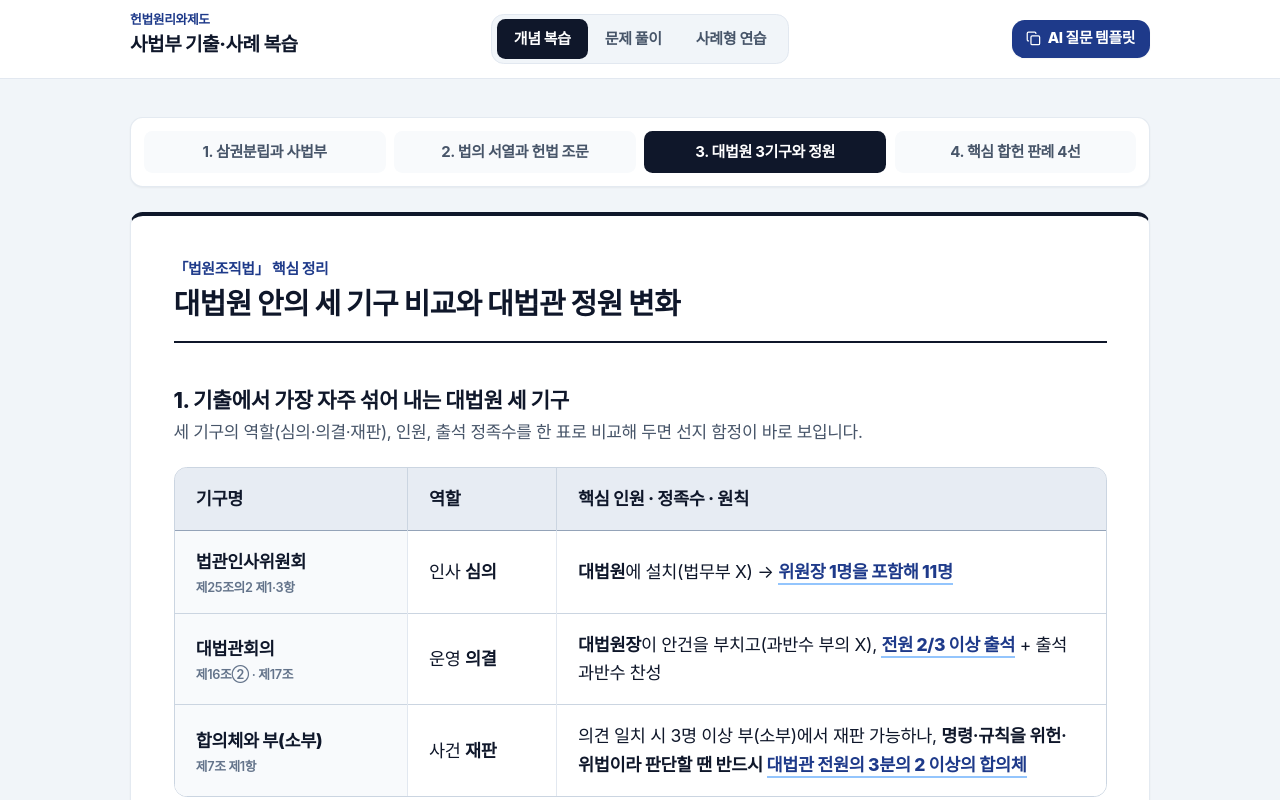
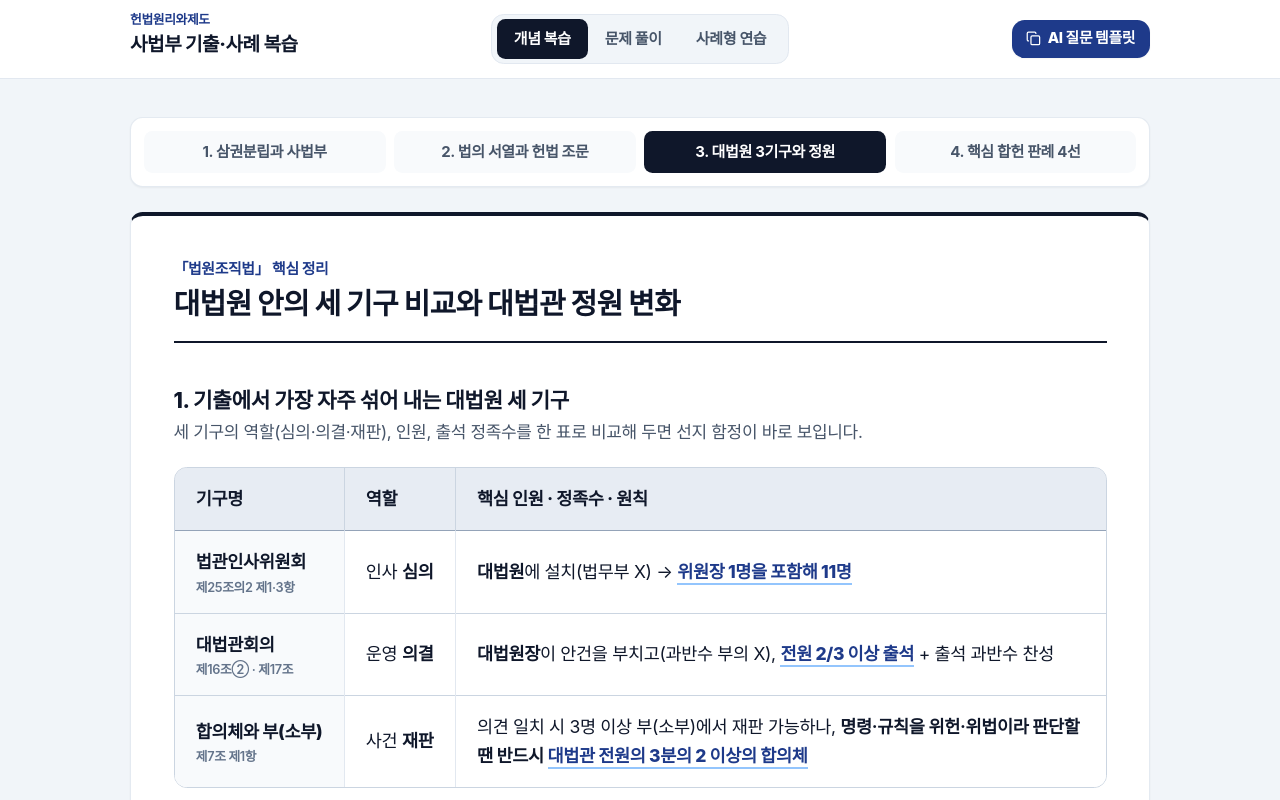
Before and after one commit to codeup38/kmu-court-review, a React (Vite) app: page / in a window 1280 px wide. Both pictures are taken after a click on the button "3. 대법원 3기구와 정원". Shown: the top 800 px of the page. Built offline with nearby package versions, Linux system fonts and the light colour scheme; a web font is replaced by a local one.

Commit message:
fix: 개념 복습 요약표 판례 결론 및 기구 열 한 줄 고정(줄바꿈 방지)

```diff
--- a/src/components/SchemaView.tsx
+++ b/src/components/SchemaView.tsx
@@ -457,8 +457,10 @@ export const SchemaView: React.FC<SchemaViewProps> = ({
               <table className="w-full text-left border-collapse text-[16.5px] sm:text-[17.5px] leading-relaxed">
                 <thead>
                   <tr className="bg-slate-200/80 border-b border-slate-400 text-[#0f172a]">
-                    <th className="py-4 px-5 font-extrabold w-1/4">기구명</th>
-                    <th className="py-4 px-5 font-extrabold w-[16%] border-l border-slate-300">
+                    <th className="py-4 px-5 font-extrabold whitespace-nowrap">
+                      기구명
+                    </th>
+                    <th className="py-4 px-5 font-extrabold whitespace-nowrap border-l border-slate-300">
                       역할
                     </th>
                     <th className="py-4 px-5 font-extrabold border-l border-slate-300">
@@ -468,13 +470,13 @@ export const SchemaView: React.FC<SchemaViewProps> = ({
                 </thead>
                 <tbody className="divide-y divide-slate-300 bg-white">
                   <tr>
-                    <td className="py-4 px-5 font-extrabold bg-[#f8fafc]">
+                    <td className="py-4 px-5 font-extrabold bg-[#f8fafc] whitespace-nowrap">
                       법관인사위원회
                       <span className="block text-xs font-semibold text-slate-500 mt-0.5">
                         제25조의2 제1·3항
                       </span>
                     </td>
-                    <td className="py-4 px-5 border-l border-slate-200">
+                    <td className="py-4 px-5 border-l border-slate-200 whitespace-nowrap">
                       인사 <strong>심의</strong>
                     </td>
                     <td className="py-4 px-5 border-l border-slate-200">
@@ -486,13 +488,13 @@ export const SchemaView: React.FC<SchemaViewProps> = ({
                   </tr>
 
                   <tr>
-                    <td className="py-4 px-5 font-extrabold bg-[#f8fafc]">
+                    <td className="py-4 px-5 font-extrabold bg-[#f8fafc] whitespace-nowrap">
                       대법관회의
                       <span className="block text-xs font-semibold text-slate-500 mt-0.5">
                         제16조② · 제17조
                       </span>
                     </td>
-                    <td className="py-4 px-5 border-l border-slate-200">
+                    <td className="py-4 px-5 border-l border-slate-200 whitespace-nowrap">
                       운영 <strong>의결</strong>
                     </td>
                     <td className="py-4 px-5 border-l border-slate-200">
@@ -505,13 +507,13 @@ export const SchemaView: React.FC<SchemaViewProps> = ({
                   </tr>
 
                   <tr>
-                    <td className="py-4 px-5 font-extrabold bg-[#f8fafc]">
+                    <td className="py-4 px-5 font-extrabold bg-[#f8fafc] whitespace-nowrap">
                       합의체와 부(소부)
                       <span className="block text-xs font-semibold text-slate-500 mt-0.5">
                         제7조 제1항
                       </span>
                     </td>
-                    <td className="py-4 px-5 border-l border-slate-200">
+                    <td className="py-4 px-5 border-l border-slate-200 whitespace-nowrap">
                       사건 <strong>재판</strong>
                     </td>
                     <td className="py-4 px-5 border-l border-slate-200">
@@ -638,59 +640,59 @@ export const SchemaView: React.FC<SchemaViewProps> = ({
               <table className="w-full text-left border-collapse text-[16px] sm:text-[17px] leading-relaxed">
                 <thead>
                   <tr className="bg-slate-200/80 border-b border-slate-400 text-[#0f172a]">
-                    <th className="py-3.5 px-4 font-extrabold w-[27%]">
+                    <th className="py-3.5 px-4 font-extrabold whitespace-nowrap">
                       다퉈진 사건
                     </th>
                     <th className="py-3.5 px-4 font-extrabold border-l border-slate-300">
                       헌법재판소가 합헌으로 본 핵심 이유
                     </th>
-                    <th className="py-3.5 px-4 font-extrabold w-[18%] border-l border-slate-300">
+                    <th className="py-3.5 px-4 font-extrabold whitespace-nowrap border-l border-slate-300">
                       실제 결론
                     </th>
                   </tr>
                 </thead>
                 <tbody className="divide-y divide-slate-300 bg-white">
                   <tr>
-                    <td className="py-3.5 px-4 font-extrabold bg-[#f8fafc]">
+                    <td className="py-3.5 px-4 font-extrabold bg-[#f8fafc] whitespace-nowrap">
                       ① 대법원규칙 위임 기준
                     </td>
                     <td className="py-3.5 px-4 border-l border-slate-200">
                       소송절차·실무는 법원이 가장 잘 알므로 <strong>포괄위임금지는 지키되 구체성 요구는 완화됨</strong>
                     </td>
-                    <td className="py-3.5 px-4 border-l border-slate-200">
+                    <td className="py-3.5 px-4 border-l border-slate-200 whitespace-nowrap tabular-nums">
                       <span className="key-underline">합헌</span> (2013헌바370)
                     </td>
                   </tr>
                   <tr>
-                    <td className="py-3.5 px-4 font-extrabold bg-[#f8fafc]">
+                    <td className="py-3.5 px-4 font-extrabold bg-[#f8fafc] whitespace-nowrap">
                       ② 법정형 하한 상향과 양형
                     </td>
                     <td className="py-3.5 px-4 border-l border-slate-200">
                       최소 형량을 높여 집행유예를 줄 수 없게 해도 <strong>법 테두리 내 양형이므로 입법재량</strong>
                     </td>
-                    <td className="py-3.5 px-4 border-l border-slate-200">
+                    <td className="py-3.5 px-4 border-l border-slate-200 whitespace-nowrap tabular-nums">
                       <span className="key-underline">합헌</span> (99헌바43 등)
                     </td>
                   </tr>
                   <tr>
-                    <td className="py-3.5 px-4 font-extrabold bg-[#f8fafc]">
+                    <td className="py-3.5 px-4 font-extrabold bg-[#f8fafc] whitespace-nowrap">
                       ③ 판사 근무평정 · 연임 탈락
                     </td>
                     <td className="py-3.5 px-4 border-l border-slate-200">
                       평가 항목을 대강 예상할 수 있고, <strong>‘현저히 불량’도 뜻이 통하며 10년 누적 평가·소송 보장</strong>
                     </td>
-                    <td className="py-3.5 px-4 border-l border-slate-200">
+                    <td className="py-3.5 px-4 border-l border-slate-200 whitespace-nowrap tabular-nums">
                       <span className="key-underline">합헌</span> (2015헌바331)
                     </td>
                   </tr>
                   <tr>
-                    <td className="py-3.5 px-4 font-extrabold bg-[#f8fafc]">
+                    <td className="py-3.5 px-4 font-extrabold bg-[#f8fafc] whitespace-nowrap">
                       ④ 부실 금융회사 파산관재인
                     </td>
                     <td className="py-3.5 px-4 border-l border-slate-200">
                       청산 관리인 뽑는 일은 <strong>‘누가 옳고 그른지 가리는 재판의 핵심 본질’이 아님</strong>
                     </td>
-                    <td className="py-3.5 px-4 border-l border-slate-200">
+                    <td className="py-3.5 px-4 border-l border-slate-200 whitespace-nowrap tabular-nums">
                       <span className="key-underline">합헌</span> (2001헌가1)
                     </td>
                   </tr>
```
